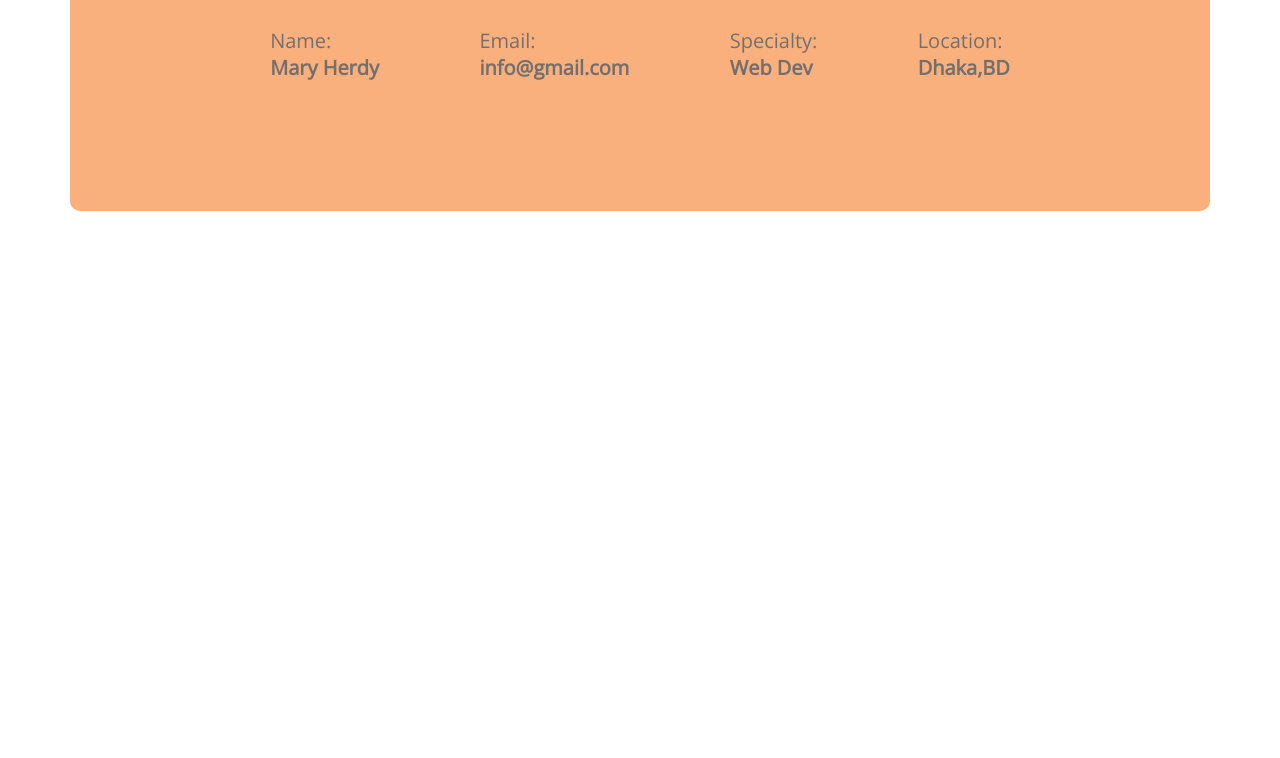
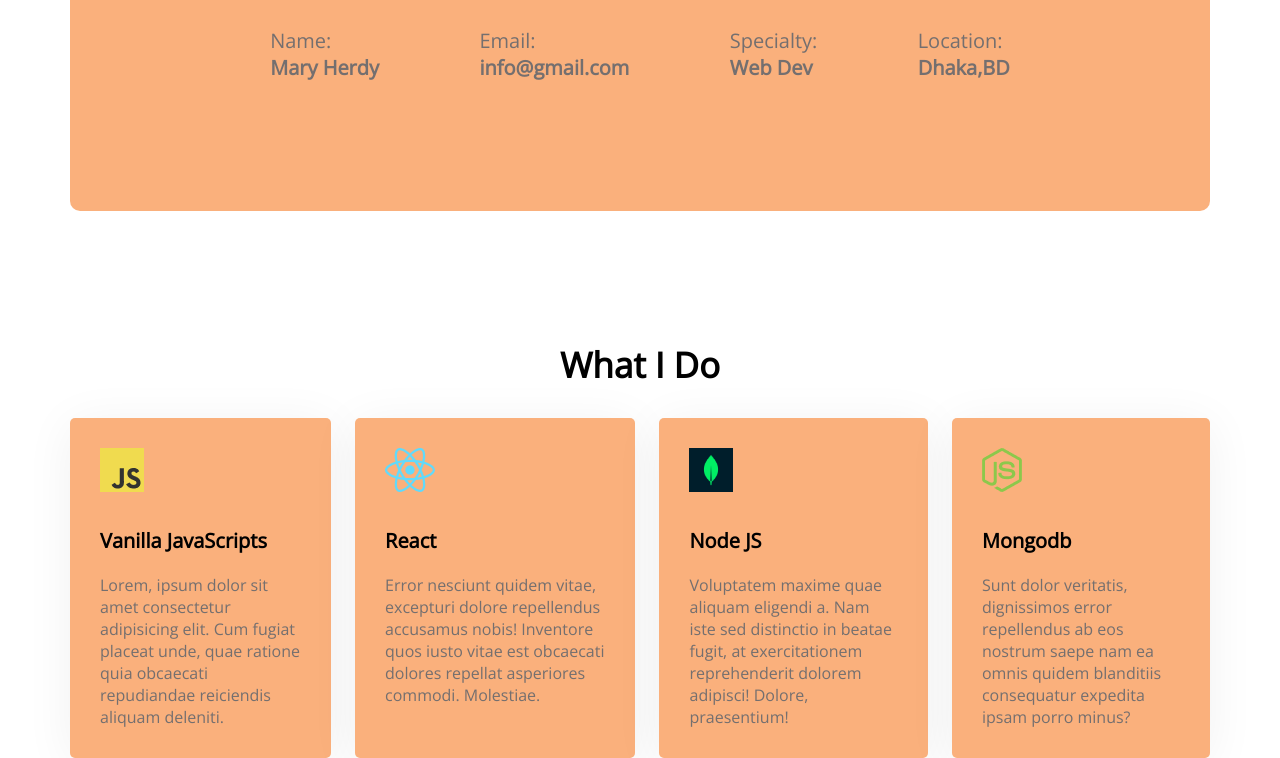
Before and after one commit to miftahujannat/developer-portfolio, a plain HTML site: page index.html in a window 1280 px wide. Shown: the part 1376-2134 px from the top of the page. Before the commit the page ends 1587 px from the top, so only its background shows below. Drawn offline with nearby package versions, Linux system fonts and the light colour scheme.

Commit message:
added section

```diff
--- a/index.html
+++ b/index.html
@@ -57,8 +57,33 @@
 
                 </div>
             </div>
-
-
+        </section>
+        <!-- what i do section -->
+        <section class="what-i-do">
+            <h3 class="section-title">What I Do</h3>
+            <!-- .skills-container>.skill*4>img+p.skill-title+.skill-description>lorem20 -->
+            <div class="skills-container">
+                <div class="skill">
+                    <img src="images/icons/js.png" alt="">
+                    <p class="skill-title">Vanilla JavaScripts</p>
+                    <div class="skill-description">Lorem, ipsum dolor sit amet consectetur adipisicing elit. Cum fugiat placeat unde, quae ratione quia obcaecati repudiandae reiciendis aliquam deleniti.</div>
+                </div>
+                <div class="skill">
+                    <img src="images/icons/react.png" alt="">
+                    <p class="skill-title">React</p>
+                    <div class="skill-description">Error nesciunt quidem vitae, excepturi dolore repellendus accusamus nobis! Inventore quos iusto vitae est obcaecati dolores repellat asperiores commodi. Molestiae.</div>
+                </div>
+                <div class="skill">
+                    <img src="images/icons/mongo.png" alt="">
+                    <p class="skill-title">Node JS</p>
+                    <div class="skill-description">Voluptatem maxime quae aliquam eligendi a. Nam iste sed distinctio in beatae fugit, at exercitationem reprehenderit dolorem adipisci! Dolore, praesentium!</div>
+                </div>
+                <div class="skill">
+                    <img src="images/icons/nodejs.png" alt="">
+                    <p class="skill-title">Mongodb</p>
+                    <div class="skill-description">Sunt dolor veritatis, dignissimos error repellendus ab eos nostrum saepe nam ea omnis quidem blanditiis consequatur expedita ipsam porro minus?</div>
+                </div>
+            </div>
         </section>
     </main>
     <footer>
--- a/styles/portfolio.css
+++ b/styles/portfolio.css
@@ -103,3 +103,26 @@ main{
     font-size: 20px;
     color: #746f6f;
 }
+/* what i do styles */
+.what-i-do{
+    margin-top: 130px;
+}
+.skills-container{
+    display: flex;
+    gap:24px;
+}
+.skill{
+    background: #fab07c;
+    box-shadow: 0px 6px 50px rgba(0, 0, 0, 0.06);
+    border-radius: 5px;
+    padding: 30px;
+}
+.skill-title{
+    font-weight: 700;
+    font-size: 20px;
+    margin-top: 30px;
+    margin-bottom: 20px;
+}
+.skill-description{
+    color: #746f6f;
+}
```
